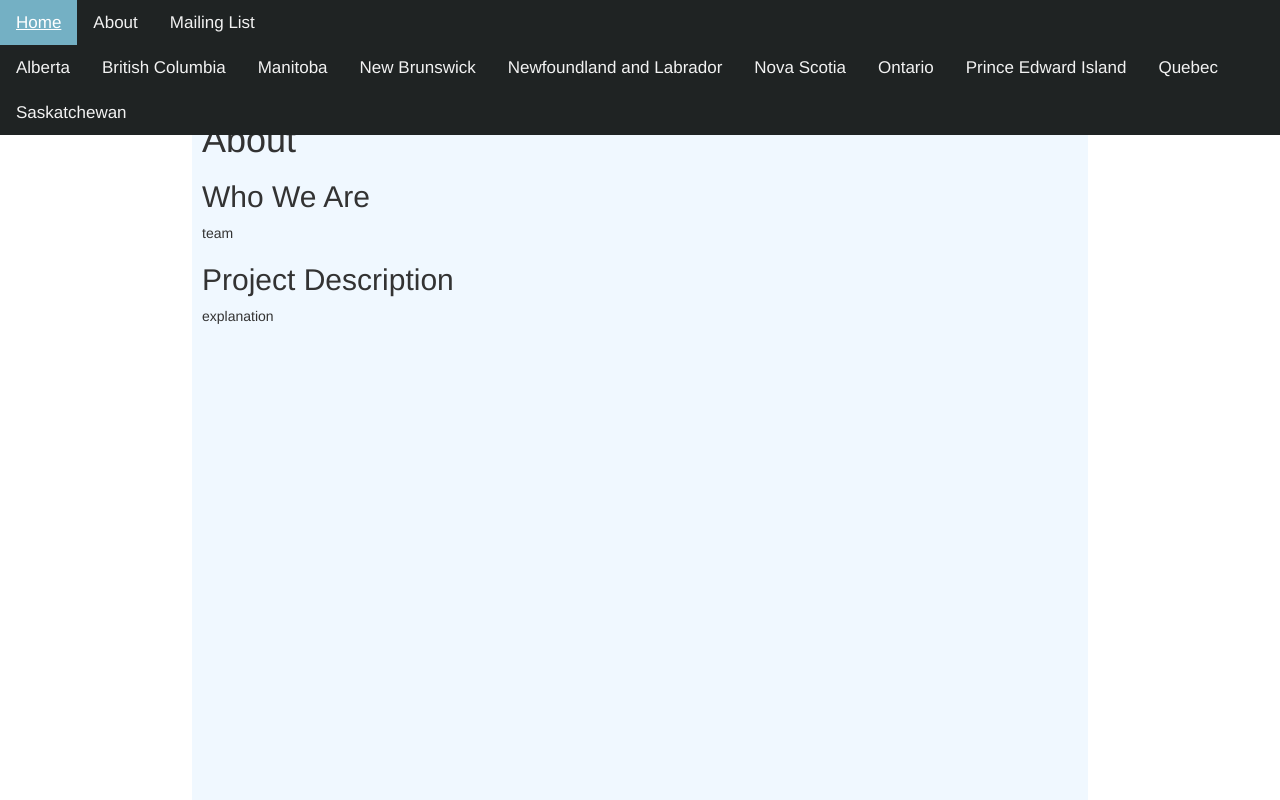
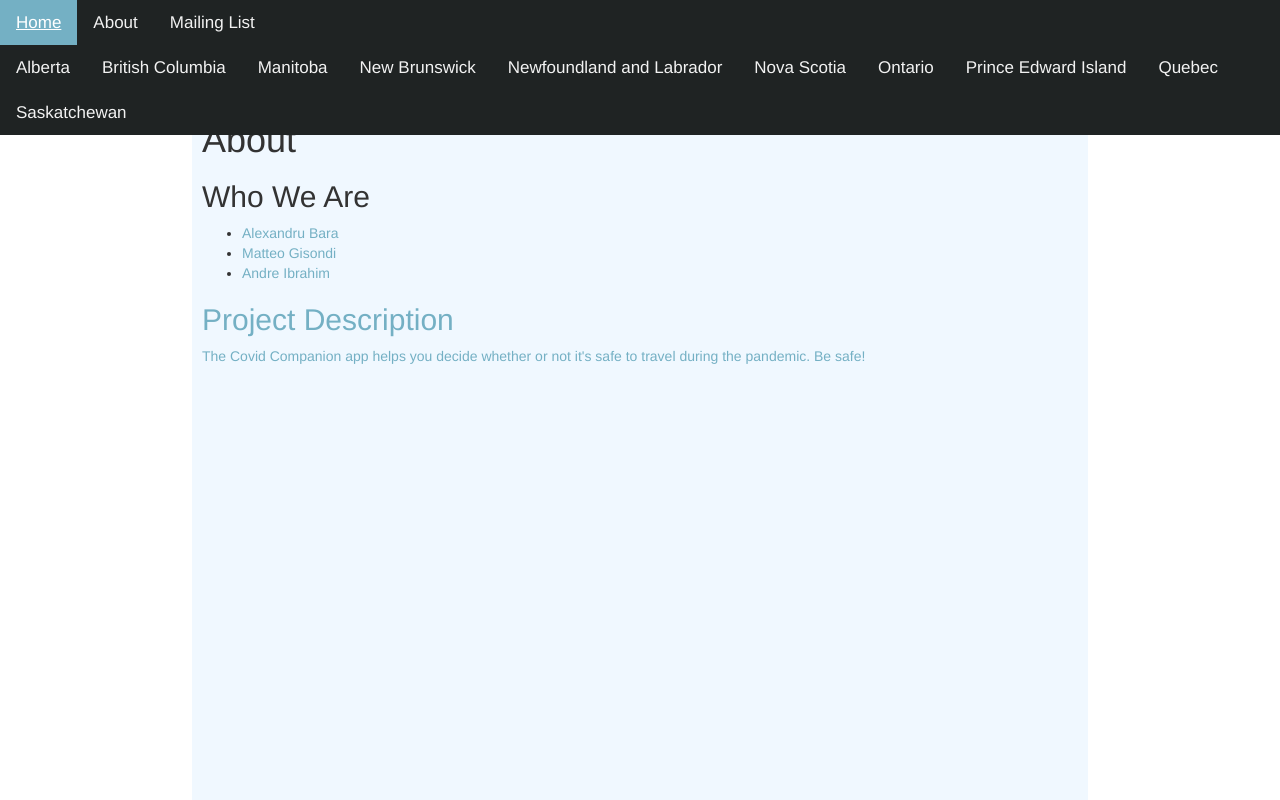
Before and after one commit to alexbara2000/TOhacks, a Flask app: page /about in a window 1280 px wide. Run offline with Flask 2, Linux system fonts and the light colour scheme; some libraries are stand-ins or nearby versions.

Commit message:
Added about info

```diff
--- a/templates/about.html
+++ b/templates/about.html
@@ -5,12 +5,15 @@
 <div class="center">
     <h1>About</h1>
     <h2>Who We Are</h2>
-    <div>
-        team
-    </div>
+    <ul>
+        <li><a href="https://github.com/alexbara2000">Alexandru Bara</a></li>
+        <li><a href="https://github.com/MatteoGisondi">Matteo Gisondi</li>
+        <li><a href="https://github.com/Andreibr1">Andre Ibrahim</li>
+      </ul>
     <h2>Project Description</h2>
     <div>
-        explanation
+        The Covid Companion app helps you decide whether or not it's safe to travel during the pandemic.
+        Be safe!
     </div>
 </div>
 {% endblock %}
```
